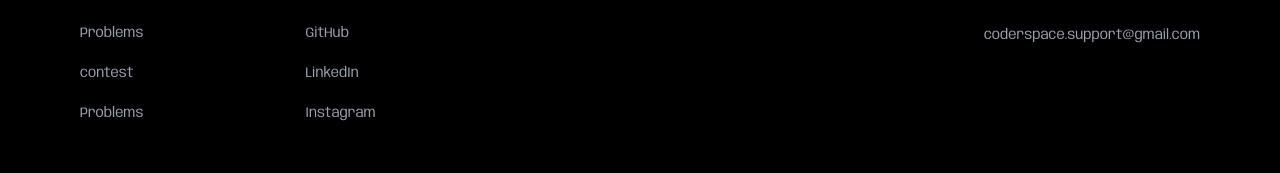
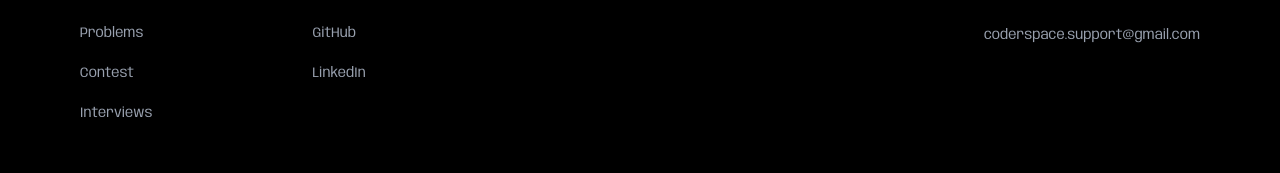
Before and after one commit to sanmayc1/coderspace-client, a React (Vite) app: page / in a window 1280 px wide. Shown: the part 2194-2367 px from the top of the page. Built offline with nearby package versions, Linux system fonts and the light colour scheme; no server answers.

Commit message:
feat(footer link added):footer link added

```diff
--- a/src/components/user/footer.tsx
+++ b/src/components/user/footer.tsx
@@ -1,6 +1,8 @@
+import { useNavigate } from 'react-router-dom';
 import MotionScrollWrap from '../common/MotionScrollWraper';
 
 const Footer = () => {
+  const navigate = useNavigate()
   return (
     <>
       <MotionScrollWrap>
@@ -10,9 +12,9 @@ const Footer = () => {
               <div>
                 <h3 className="text-lg font-bold ">Explore</h3>
                 <ul className="flex flex-col gap-5 text-gray-400 select-none text-sm pt-5">
-                  <li className="hover:text-white ">Problems</li>
-                  <li className="hover:text-white ">contest</li>
-                  <li className="hover:text-white ">Problems</li>
+                  <li className="hover:text-white " onClick={() => navigate('/problems')}>Problems</li>
+                  <li className="hover:text-white " onClick={() => navigate('/contest')}>Contest</li>
+                  <li className="hover:text-white " onClick={() => navigate('/interview')}>Interviews</li>
                 </ul>
               </div>
               <div>
@@ -20,7 +22,7 @@ const Footer = () => {
                 <ul className="flex flex-col gap-5 text-gray-400 select-none text-sm pt-5">
                   <li className="hover:text-white ">GitHub</li>
                   <li className="hover:text-white ">LinkedIn</li>
-                  <li className="hover:text-white ">Instagram</li>
+
                 </ul>
               </div>
             </div>
```
